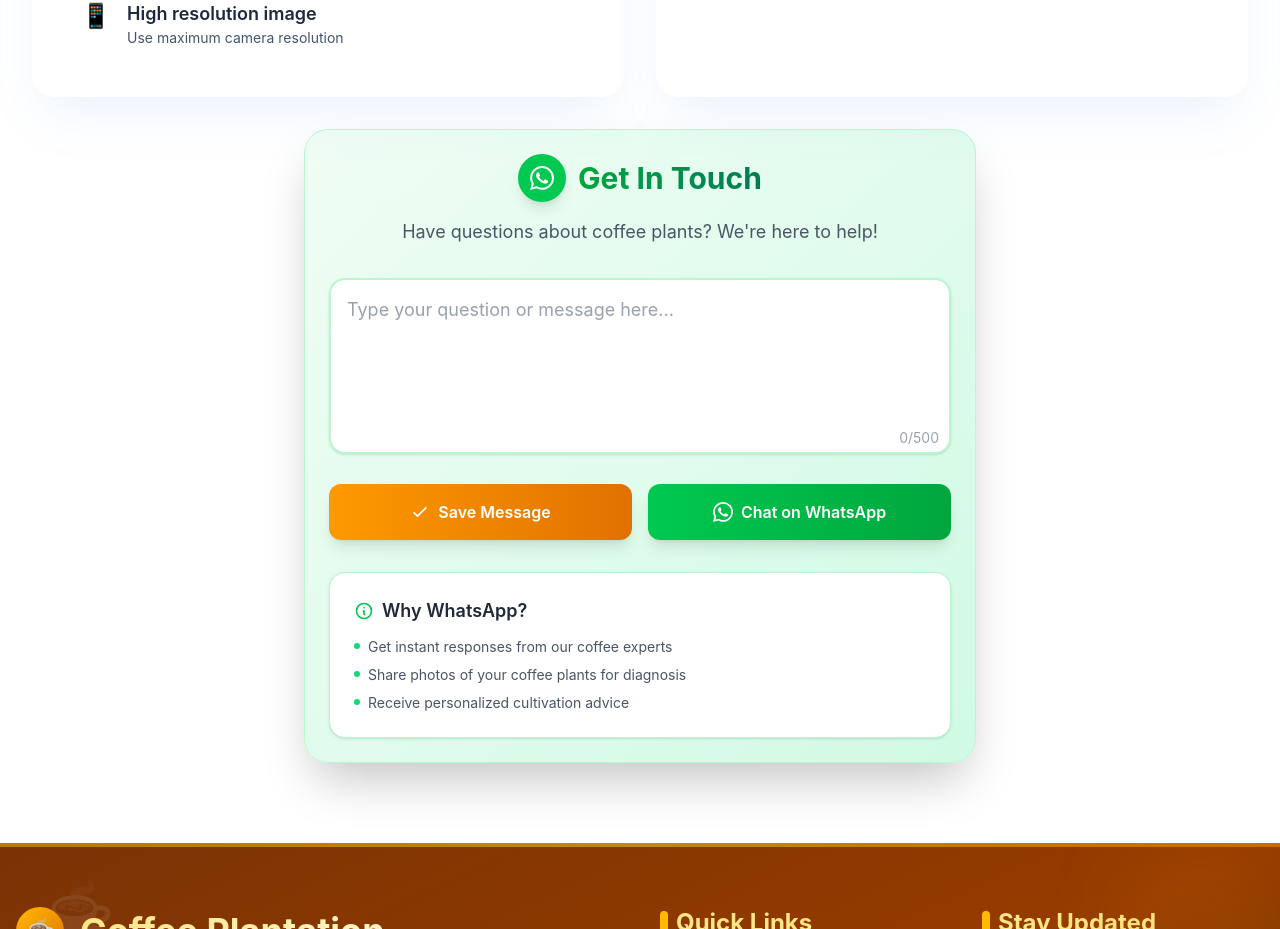
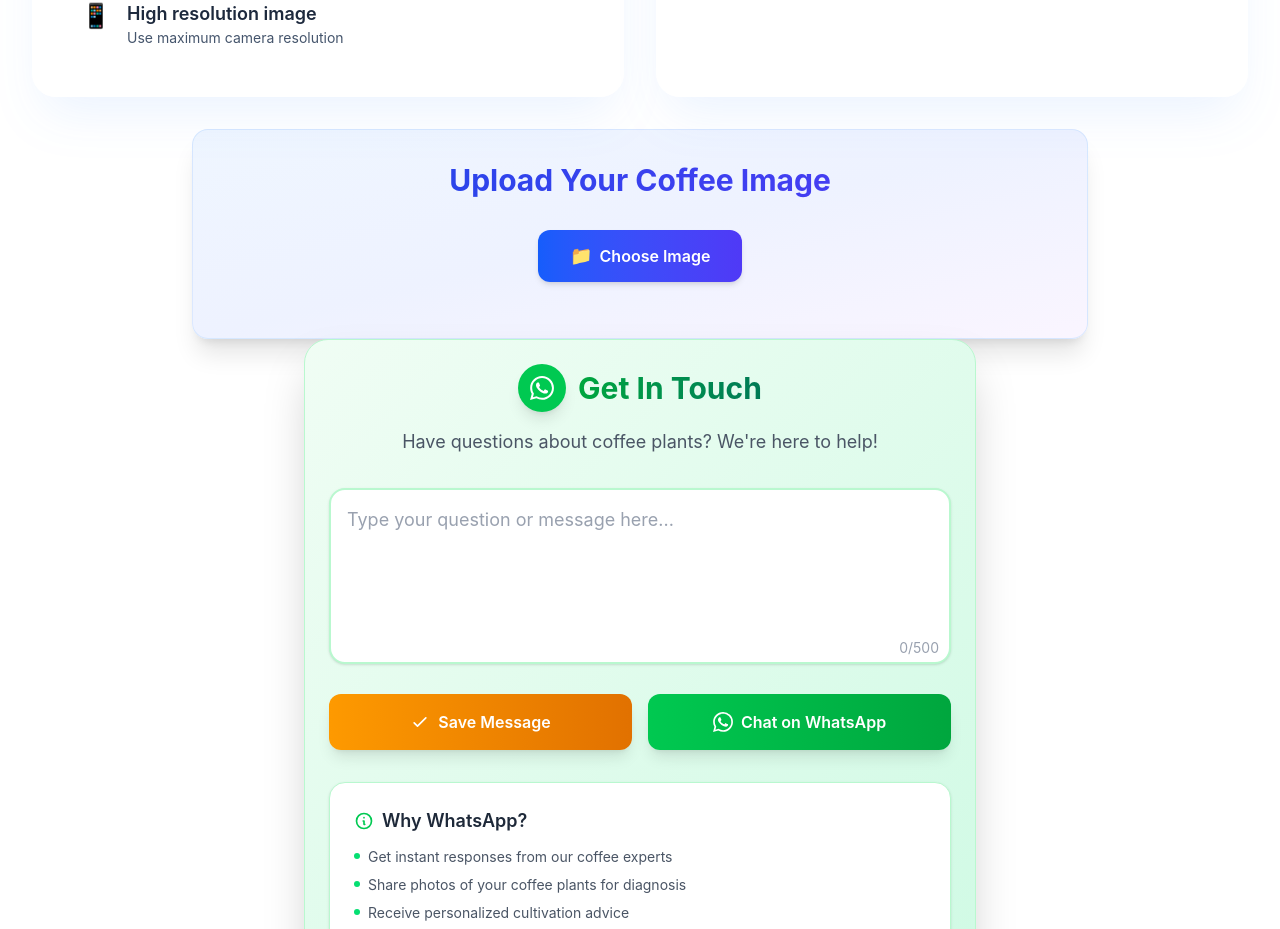
Before and after one commit to Jigishas/Healthycoffee, a React (Vite) app in the folder coffee/: page / in a window 1280 px wide. Shown: the part 5891-6820 px from the top of the page. Built offline with nearby package versions, Linux system fonts and the light colour scheme.

Commit message:
few updates

```diff
--- a/coffee/src/App.jsx
+++ b/coffee/src/App.jsx
@@ -9,6 +9,7 @@ import Stat from './Components/BODY/Stat/Stat'
 import Belowimg from './Components/BODY/imageSlider/Belowimg'
 import Askme from './Components/BODY/Ask me/Askme'
 import CameraCapture from './Components/CameraCapture/CameraCapture'
+import Upload from './Components/Uploads/Upload'
 
 function App() {
   return (
@@ -20,6 +21,7 @@ function App() {
       <Stat />
       <Askme />
       <CameraCapture />
+      <Upload />
 
 
       <Whatsapp />
--- a/coffee/src/Components/Uploads/Upload.jsx
+++ b/coffee/src/Components/Uploads/Upload.jsx
@@ -1,6 +1,6 @@
  import React, { useState, useRef } from 'react';
 
-const BACKEND_URL = 'http://127.0.0.1:8000';
+const BACKEND_URL = 'https://healthycoffee.onrender.com';
 
 const Upload = () => {
   const [selectedFile, setSelectedFile] = useState(null);
```
Also changed, not shown: 1 other file (tests, documents, lock files or other folders).
